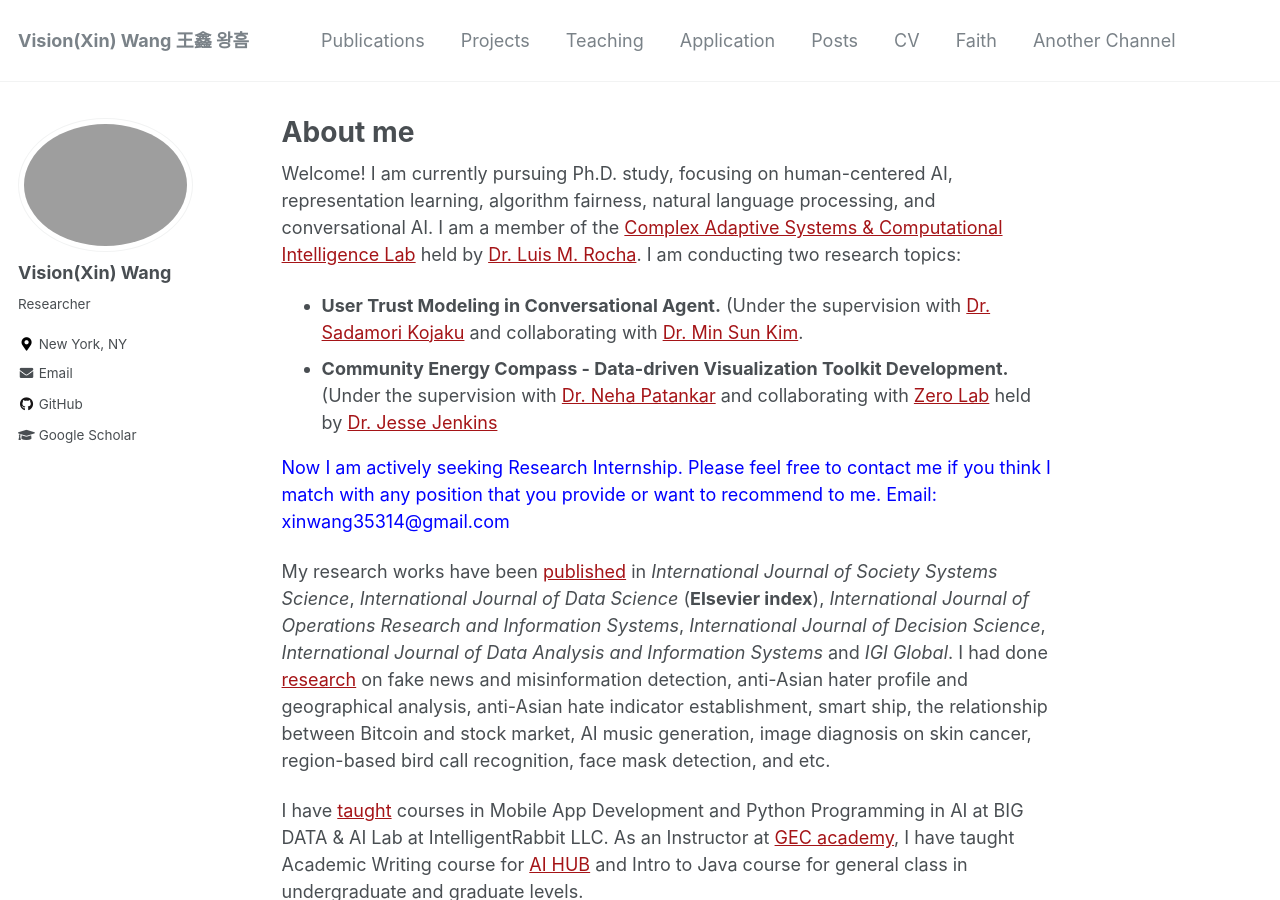
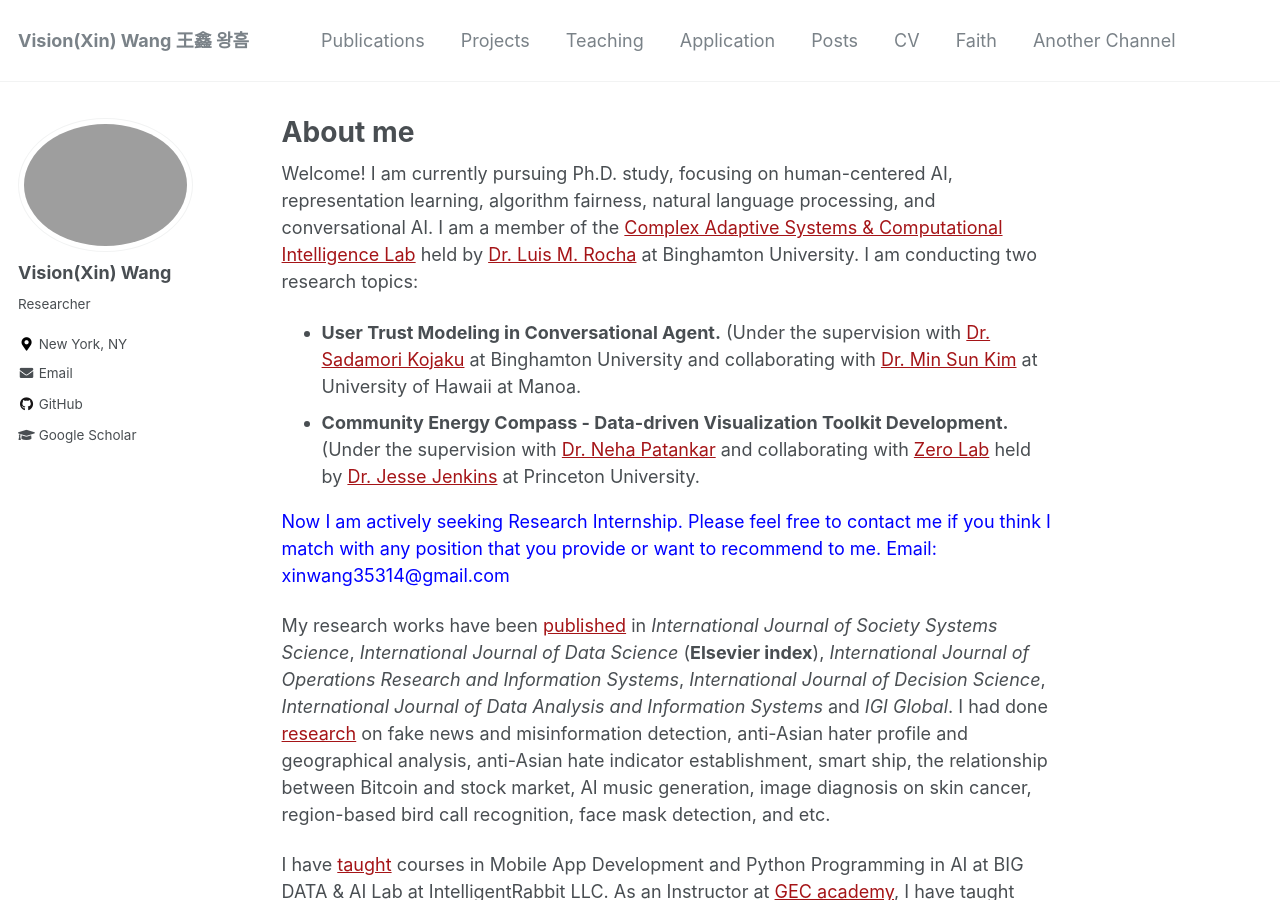
Before and after one commit to xin-wang-kr/xin-wang-kr.github.io, a Jekyll site: the page built from _pages/about.md, in a window 1280 px wide and 900 px high. Built offline with Jekyll 4.4.1, drawn with Linux system fonts in a browser that asks for light colours.

Commit message:
Update about.md

```diff
--- a/_pages/about.md
+++ b/_pages/about.md
@@ -10,9 +10,9 @@ image_sliders:
   - slider1
 ---
 
-Welcome! I am currently pursuing Ph.D. study, focusing on human-centered AI, representation learning, algorithm fairness, natural language processing, and conversational AI. I am a member of the [Complex Adaptive Systems & Computational Intelligence Lab](https://casci.binghamton.edu/casci.php) held by [Dr. Luis M. Rocha](https://casci.binghamton.edu/). I am conducting two research topics:
-* __User Trust Modeling in Conversational Agent.__ (Under the supervision with [Dr. Sadamori Kojaku](https://skojaku.github.io/) and collaborating with [Dr. Min Sun Kim](https://sci.manoa.hawaii.edu/min-sun-kim/).
-* __Community Energy Compass - Data-driven Visualization Toolkit Development.__ (Under the supervision with [Dr. Neha Patankar](https://patankarneha.wixsite.com/home) and collaborating with [Zero Lab](https://zero.lab.princeton.edu/) held by [Dr. Jesse Jenkins](https://environmenthalfcentury.princeton.edu/experts/jesse-jenkins)
+Welcome! I am currently pursuing Ph.D. study, focusing on human-centered AI, representation learning, algorithm fairness, natural language processing, and conversational AI. I am a member of the [Complex Adaptive Systems & Computational Intelligence Lab](https://casci.binghamton.edu/casci.php) held by [Dr. Luis M. Rocha](https://casci.binghamton.edu/) at Binghamton University. I am conducting two research topics:
+* __User Trust Modeling in Conversational Agent.__ (Under the supervision with [Dr. Sadamori Kojaku](https://skojaku.github.io/) at Binghamton University and collaborating with [Dr. Min Sun Kim](https://sci.manoa.hawaii.edu/min-sun-kim/) at University of Hawaii at Manoa.
+* __Community Energy Compass - Data-driven Visualization Toolkit Development.__ (Under the supervision with [Dr. Neha Patankar](https://patankarneha.wixsite.com/home) and collaborating with [Zero Lab](https://zero.lab.princeton.edu/) held by [Dr. Jesse Jenkins](https://environmenthalfcentury.princeton.edu/experts/jesse-jenkins) at Princeton University.
 
 <!---
 Before that, I was a COVID-19 research team leader in the [BIG DATA & AI Lab](https://intelrabbit.com/research-projects/) at [IntelligentRabbit LLC](https://intelrabbit.com/services/). Besides, I was a machine learning engineer at Tianjin Value Fair Technology Inc in China for NLP-based financial application development for public company annual reports in 2017. I have earned my master's degree in Data Science in 2018 and a bachelor's degree in Industrial Engineering at Aeronautical Engineering direction in 2014. I am also a Data Science volunteer at [DataKind Global](https://www.datakind.org/), having served [Goolge AI Impact Challenge](https://impactchallenge.withgoogle.com/techforsocialgood) in 2019 and [data.org Growth and Recovery Challenge for COVID-19](https://data.org/initiatives/challenge/) in 2020.
```
